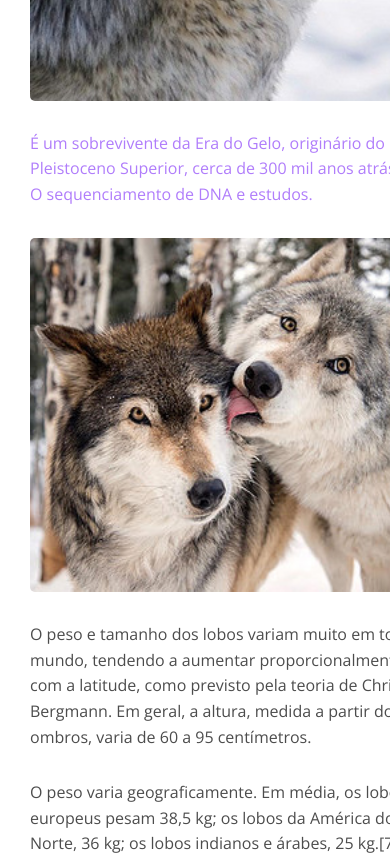
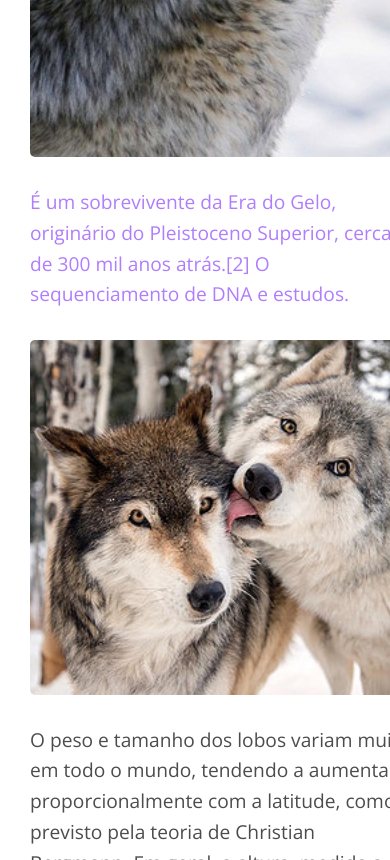
Before and after one commit to RenataHassum/wildbeast, a plain HTML site: page index.html in a window 390 px wide. Shown: the part 1140-2000 px from the top of the page. Drawn offline with nearby package versions, Linux system fonts and the light colour scheme.

Commit message:
responsivo

```diff
--- a/style.css
+++ b/style.css
@@ -20,6 +20,7 @@ a {
 
 img {
   display: block;
+  max-width: 100%;
   width: 100%;
   border-radius: 5px;
 }
@@ -29,7 +30,7 @@ img {
 }
 
 .cor-texto {
-  font-size: 1rem;
+  font-size: 1.2rem;
   line-height: 1.6;
   color: rgba(0, 0, 0, 0.7);
 }
@@ -346,9 +347,13 @@ img {
     grid-template-columns: 1fr;
   }
 
+  .conteudo p {
+    max-width: 35ch;
+  }
+
     .cor-texto-2 {
       max-width: initial;
-      font-size: 1rem;
+      font-size: 1.2rem;
     }
 
     .informacoes p + p {
```
